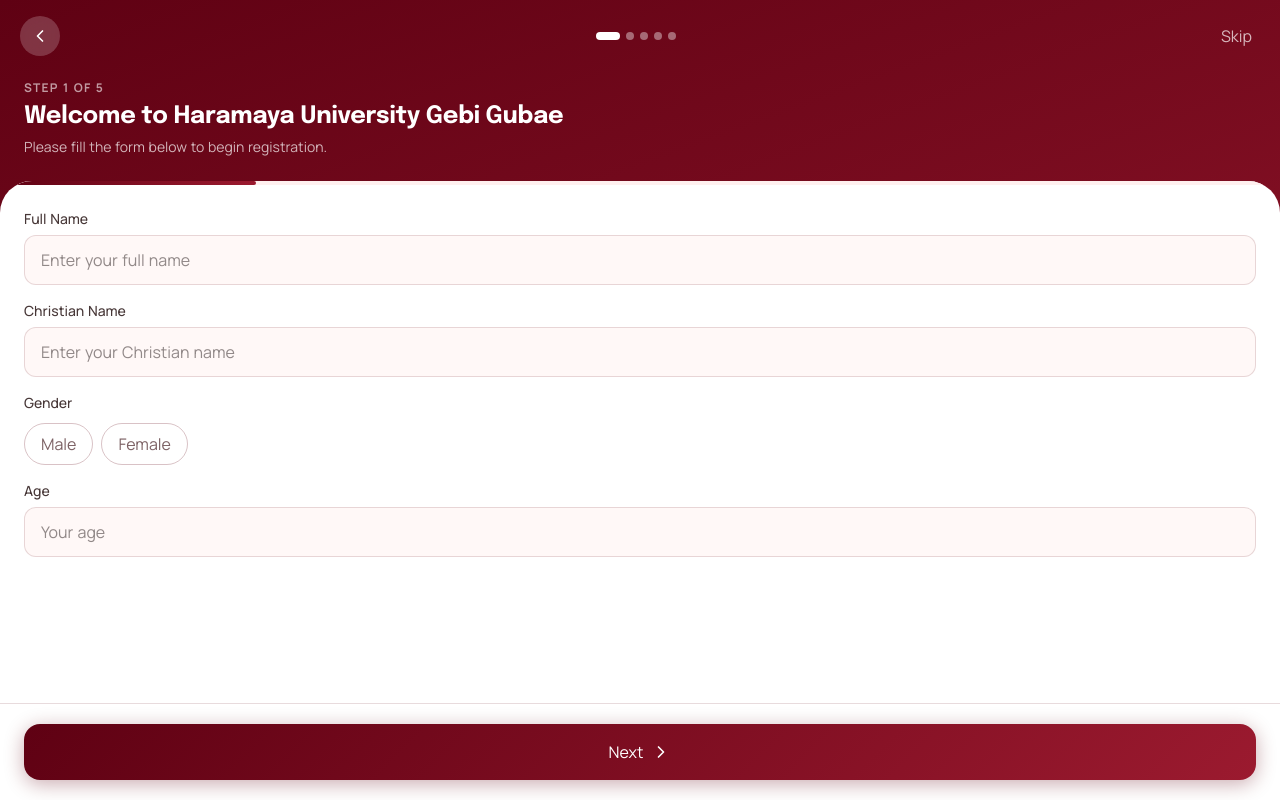
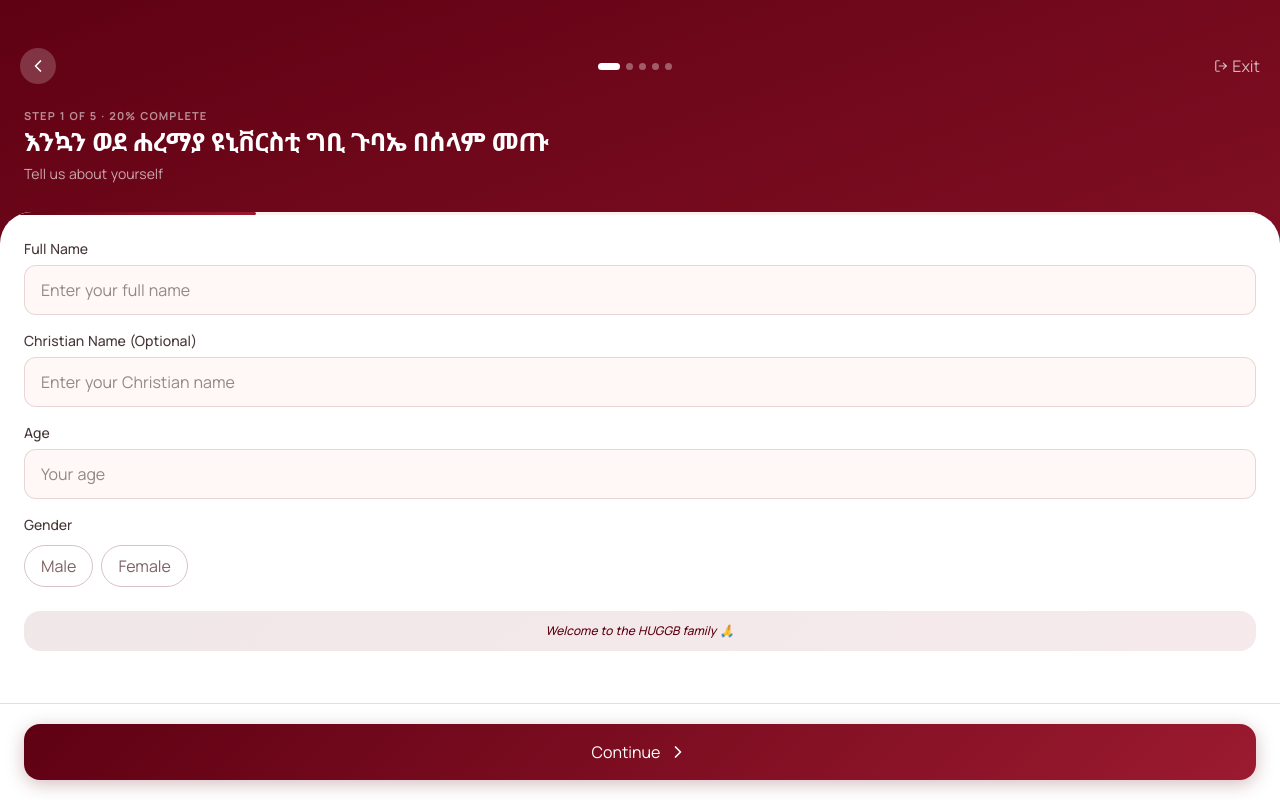
Before and after one commit to Orthonet8/hugg, a React (Vite) app in the folder app_frontend/: page /register/1 in a window 1280 px wide. Built offline with nearby package versions, Linux system fonts and the light colour scheme; no server answers.

Commit message:
feat: Enhance registration page with motivational quotes and improved gradient backgrounds; update slide titles and subtitles

```diff
--- a/app_frontend/src/components/registration/SlideBasicInfo.tsx
+++ b/app_frontend/src/components/registration/SlideBasicInfo.tsx
@@ -9,42 +9,20 @@ interface SlideProps {
 
 export const SlideBasicInfo = ({ form, setForm }: SlideProps) => {
   const { t } = useI18n();
-
   return (
     <div className="space-y-4">
-      <InputField
-        label={t("auth.fullName")}
-        value={form.fullName}
+      <InputField label={t("auth.fullName")} value={form.fullName}
         onChange={(e) => setForm((f) => ({ ...f, fullName: e.target.value }))}
-        placeholder={t("reg.fullNamePlaceholder")}
-        required
-      />
-      <InputField
-        label={t("auth.christianName")}
-        value={form.christianName}
+        placeholder={t("reg.fullNamePlaceholder")} required />
+      <InputField label={`${t("auth.christianName")} (Optional)`} value={form.christianName}
         onChange={(e) => setForm((f) => ({ ...f, christianName: e.target.value }))}
-        placeholder={t("reg.christianNamePlaceholder")}
-        required
-      />
-      <OptionPills
-        label={t("reg.gender")}
-        value={form.gender}
+        placeholder={t("reg.christianNamePlaceholder")} />
+      <InputField label={t("reg.age")} type="number" value={form.age}
+        onChange={(e) => setForm((f) => ({ ...f, age: e.target.value }))}
+        placeholder={t("reg.agePlaceholder")} min="16" max="100" required />
+      <OptionPills label={t("reg.gender")} value={form.gender}
         options={[t("reg.male"), t("reg.female")]}
-        onChange={(v) => setForm((f) => ({
-          ...f,
-          gender: v === t("reg.male") ? "ወንድ" : v === t("reg.female") ? "ሴት" : "",
-        }))}
-      />
-      <InputField
-        label={t("reg.age")}
-        type="number"
-        value={form.age}
-        onChange={(e) => setForm((f) => ({ ...f, age: e.target.value }))}
-        placeholder={t("reg.agePlaceholder")}
-        min="16"
-        max="100"
-        required
-      />
+        onChange={(v) => setForm((f) => ({ ...f, gender: v === t("reg.male") ? "ወንድ" : "ሴት" }))} />
     </div>
   );
 };
--- a/app_frontend/src/pages/RegistrationPage.tsx
+++ b/app_frontend/src/pages/RegistrationPage.tsx
@@ -1,7 +1,7 @@
 import { useMemo, useState } from "react";
 import { useNavigate, useParams } from "react-router-dom";
 import { AnimatePresence, motion } from "framer-motion";
-import { ChevronLeft, ChevronRight, Check } from "lucide-react";
+import { ChevronLeft, ChevronRight, Check, LogOut } from "lucide-react";
 import { registrationSlides } from "../data/registrationSlides";
 import { SlideBasicInfo } from "../components/registration/SlideBasicInfo";
 import { SlideCampusAcademics } from "../components/registration/SlideCampusAcademics";
@@ -19,14 +19,32 @@ const slideMap: Record<string, React.ComponentType<{ form: RegistrationForm; set
   "contact-social": SlideContactSocial,
 };
 
-/* Slide accent colors — each step gets its own identity */
-const SLIDE_ACCENTS = [
-  { from: "#5f0113", to: "#9b1a2f" },   // 1 — deep crimson
-  { from: "#1d4ed8", to: "#3b82f6" },   // 2 — blue
-  { from: "#047857", to: "#10b981" },   // 3 — green
-  { from: "#7c3aed", to: "#a78bfa" },   // 4 — purple
-  { from: "#b45309", to: "#f59e0b" },   // 5 — gold
+/* Each slide gets its own gradient — matches Stitch color identity */
+const GRADIENTS = [
+  ["#5f0113", "#9b1a2f"],  // 1 crimson
+  ["#1e3a8a", "#2563eb"],  // 2 blue
+  ["#064e3b", "#059669"],  // 3 green
+  ["#4c1d95", "#7c3aed"],  // 4 purple
+  ["#92400e", "#d97706"],  // 5 amber/gold
 ];
+
+/* Stitch slide subtitles */
+const SUBTITLES: Record<string, string> = {
+  "basic-info": "Tell us about yourself",
+  "campus-academics": "Tell us about your university life.",
+  "background-participation": "Please provide details about your local origins and church history.",
+  "skills-service": "Help us understand how you'd like to contribute to our community.",
+  "contact-social": "Almost done!",
+};
+
+/* Stitch slide motivational quotes */
+const QUOTES: Record<string, string> = {
+  "basic-info": "Welcome to the HUGGB family 🙏",
+  "campus-academics": "Academic & Spiritual Excellence",
+  "background-participation": '"Grow in the grace and knowledge of our Lord."',
+  "skills-service": "Serve with heart, lead with faith.",
+  "contact-social": "Welcome to the family. We're glad you're here.",
+};
 
 export interface RegistrationForm {
   fullName: string; christianName: string; gender: string; age: string;
@@ -56,17 +74,6 @@ const validators: Record<string, (f: RegistrationForm) => boolean> = {
   "contact-social": () => true,
 };
 
-const slideTitleKeys: Record<string, string> = {
-  "basic-info": "reg.step1Title", "campus-academics": "reg.step2Title",
-  "background-participation": "reg.step3Title", "skills-service": "reg.step4Title",
-  "contact-social": "reg.step5Title",
-};
-const slideSubtitleKeys: Record<string, string> = {
-  "basic-info": "reg.step1Subtitle", "campus-academics": "reg.step2Subtitle",
-  "background-participation": "reg.step3Subtitle", "skills-service": "reg.step4Subtitle",
-  "contact-social": "reg.step5Subtitle",
-};
-
 export const RegistrationPage = () => {
   const { t } = useI18n();
   const navigate = useNavigate();
@@ -76,16 +83,16 @@ export const RegistrationPage = () => {
   const [form, setForm] = useState<RegistrationForm>({ ...initialForm });
   const [submitting, setSubmitting] = useState(false);
   const [error, setError] = useState("");
-  const [direction, setDirection] = useState<1 | -1>(1);
+  const [dir, setDir] = useState<1 | -1>(1);
 
   const currentIndex = useMemo(() => {
     const idx = registrationSlides.findIndex((s) => s.id === stepId);
     return idx >= 0 ? idx : 0;
   }, [stepId]);
 
-  const currentSlide = registrationSlides[currentIndex];
-  const SlideComponent = slideMap[currentSlide?.id];
-  const accent = SLIDE_ACCENTS[currentIndex] ?? SLIDE_ACCENTS[0];
+  const slide = registrationSlides[currentIndex];
+  const SlideComponent = slideMap[slide?.id];
+  const [gradFrom, gradTo] = GRADIENTS[currentIndex] ?? GRADIENTS[0];
   const isLast = currentIndex === registrationSlides.length - 1;
 
   const goTo = (idx: number) => {
@@ -94,7 +101,7 @@ export const RegistrationPage = () => {
   };
 
   const handleNext = async () => {
-    if (!validators[currentSlide?.id]?.(form)) { setError(t("reg.validationError")); return; }
+    if (!validators[slide?.id]?.(form)) { setError(t("reg.validationError")); return; }
     setError("");
     if (isLast) {
       setSubmitting(true);
@@ -102,74 +109,77 @@ export const RegistrationPage = () => {
       catch { setError("Failed to save. Please try again."); setSubmitting(false); }
       return;
     }
-    setDirection(1);
-    goTo(currentIndex + 1);
+    setDir(1); goTo(currentIndex + 1);
   };
 
   const handleBack = () => {
-    setDirection(-1);
+    setDir(-1);
     if (currentIndex === 0) navigate("/news");
     else goTo(currentIndex - 1);
   };
 
   return (
-    <div className="fixed inset-0 flex flex-col overflow-hidden" style={{ background: `linear-gradient(160deg, ${accent.from} 0%, ${accent.to} 100%)` }}>
+    <div className="fixed inset-0 flex flex-col" style={{ background: `linear-gradient(160deg, ${gradFrom} 0%, ${gradTo} 100%)` }}>
+
       {/* ── Top bar ── */}
-      <div className="flex items-center justify-between px-5 pt-safe pt-4 pb-2 z-10">
+      <div className="flex items-center justify-between px-5 pt-12 pb-3">
         <button type="button" onClick={handleBack}
-          className="flex items-center justify-center h-10 w-10 rounded-full bg-white/20 text-white backdrop-blur-sm transition hover:bg-white/30">
+          className="h-9 w-9 rounded-full bg-white/20 backdrop-blur-sm flex items-center justify-center text-white hover:bg-white/30 transition">
           <ChevronLeft size={20} />
         </button>
 
-        {/* Step dots */}
+        {/* Dot indicators */}
         <div className="flex items-center gap-1.5">
-          {registrationSlides.map((_, idx) => (
-            <motion.div key={idx} animate={{ width: idx === currentIndex ? 24 : 8, opacity: idx <= currentIndex ? 1 : 0.4 }}
-              className="h-2 rounded-full bg-white" transition={{ duration: 0.3 }} />
+          {registrationSlides.map((_, i) => (
+            <motion.div key={i}
+              animate={{ width: i === currentIndex ? 22 : 7, opacity: i <= currentIndex ? 1 : 0.35 }}
+              transition={{ duration: 0.3 }}
+              className="h-[7px] rounded-full bg-white" />
           ))}
         </div>
 
         <button type="button" onClick={() => navigate("/news")}
-          className="text-xs font-semibold text-white/70 hover:text-white transition px-2 py-1">
-          Skip
+          className="flex items-center gap-1 text-xs font-semibold text-white/70 hover:text-white transition">
+          <LogOut size={14} /> Exit
         </button>
       </div>
 
-      {/* ── Hero header ── */}
-      <div className="px-6 pt-4 pb-6 text-white">
-        <motion.p key={`step-${currentIndex}`} initial={{ opacity: 0, y: -8 }} animate={{ opacity: 1, y: 0 }}
-          className="text-xs font-bold uppercase tracking-widest text-white/60 mb-1">
-          Step {currentSlide.step} of {registrationSlides.length}
+      {/* ── Gradient header ── */}
+      <div className="px-6 pt-3 pb-7 text-white">
+        <motion.p key={`step-${currentIndex}`} initial={{ opacity: 0, y: -6 }} animate={{ opacity: 1, y: 0 }}
+          className="text-[11px] font-bold uppercase tracking-widest text-white/55 mb-1">
+          Step {slide.step} of {registrationSlides.length} · {slide.progress}% complete
         </motion.p>
-        <motion.h1 key={`title-${currentSlide.id}`} initial={{ opacity: 0, x: direction * 30 }} animate={{ opacity: 1, x: 0 }}
-          transition={{ duration: 0.35 }}
-          className="app-heading text-2xl font-bold leading-snug">
-          {t(slideTitleKeys[currentSlide.id] ?? currentSlide.title)}
+        <motion.h1 key={`h-${slide.id}`} initial={{ opacity: 0, x: dir * 24 }} animate={{ opacity: 1, x: 0 }}
+          transition={{ duration: 0.32 }}
+          className="app-heading text-[1.6rem] font-bold leading-tight">
+          {slide.title}
         </motion.h1>
-        <motion.p key={`sub-${currentSlide.id}`} initial={{ opacity: 0 }} animate={{ opacity: 1 }} transition={{ delay: 0.1 }}
-          className="mt-1 text-sm text-white/70">
-          {t(slideSubtitleKeys[currentSlide.id] ?? currentSlide.subtitle)}
+        <motion.p key={`s-${slide.id}`} initial={{ opacity: 0 }} animate={{ opacity: 1 }} transition={{ delay: 0.1 }}
+          className="mt-1 text-sm text-white/65">
+          {SUBTITLES[slide.id]}
         </motion.p>
       </div>
 
-      {/* ── White sheet (slides up) ── */}
-      <div className="flex-1 flex flex-col bg-[color:var(--surface)] rounded-t-[2rem] overflow-hidden">
-        {/* Progress bar at top of sheet */}
-        <div className="h-1 w-full bg-[color:var(--surface-soft)]">
+      {/* ── White sheet ── */}
+      <div className="flex-1 flex flex-col bg-[color:var(--surface)] rounded-t-[2rem] overflow-hidden min-h-0">
+
+        {/* Thin progress bar */}
+        <div className="h-[3px] bg-[color:var(--surface-soft)] shrink-0">
           <motion.div className="h-full rounded-full"
-            style={{ background: `linear-gradient(90deg, ${accent.from}, ${accent.to})` }}
-            animate={{ width: `${currentSlide.progress}%` }}
+            style={{ background: `linear-gradient(90deg, ${gradFrom}, ${gradTo})` }}
+            animate={{ width: `${slide.progress}%` }}
             transition={{ duration: 0.5, ease: "easeOut" }} />
         </div>
 
-        {/* Scrollable form content */}
-        <div className="flex-1 overflow-y-auto">
-          <AnimatePresence mode="wait" custom={direction}>
-            <motion.div key={currentSlide.id} custom={direction}
-              initial={{ x: direction * 60, opacity: 0 }}
+        {/* Scrollable form */}
+        <div className="flex-1 overflow-y-auto overscroll-contain">
+          <AnimatePresence mode="wait" custom={dir}>
+            <motion.div key={slide.id}
+              initial={{ x: dir * 50, opacity: 0 }}
               animate={{ x: 0, opacity: 1 }}
-              exit={{ x: direction * -60, opacity: 0 }}
-              transition={{ type: "spring", stiffness: 320, damping: 32 }}
+              exit={{ x: dir * -50, opacity: 0 }}
+              transition={{ type: "spring", stiffness: 340, damping: 34 }}
               className="px-6 pt-6 pb-4">
 
               {error && (
@@ -179,25 +189,35 @@ export const RegistrationPage = () => {
                 </motion.div>
               )}
 
-              {SlideComponent
-                ? <SlideComponent form={form} setForm={setForm} />
-                : <p className="text-center text-sm text-[color:var(--text-muted)] py-10">Slide not found.</p>}
+              {SlideComponent && <SlideComponent form={form} setForm={setForm} />}
+
+              {/* Stitch motivational quote */}
+              <motion.div initial={{ opacity: 0, y: 8 }} animate={{ opacity: 1, y: 0 }} transition={{ delay: 0.25 }}
+                className="mt-6 rounded-2xl px-4 py-3 text-center text-xs font-medium italic"
+                style={{ background: `linear-gradient(135deg, ${gradFrom}18, ${gradTo}18)`, color: gradFrom }}>
+                {QUOTES[slide.id]}
+              </motion.div>
             </motion.div>
           </AnimatePresence>
         </div>
 
-        {/* ── Bottom action bar ── */}
-        <div className="px-6 py-5 border-t border-[color:var(--border)] bg-[color:var(--surface)]">
+        {/* ── Bottom CTA ── */}
+        <div className="shrink-0 px-6 py-5 border-t border-[color:var(--border)] bg-[color:var(--surface)] flex items-center gap-3">
+          {currentIndex > 0 && (
+            <button type="button" onClick={handleBack}
+              className="h-14 px-5 rounded-2xl border-2 flex items-center gap-1.5 text-sm font-bold transition hover:bg-[color:var(--soft-hover)]"
+              style={{ borderColor: gradFrom, color: gradFrom }}>
+              <ChevronLeft size={18} /> Back
+            </button>
+          )}
           <button type="button" onClick={handleNext} disabled={submitting}
-            className="w-full h-14 rounded-2xl flex items-center justify-center gap-2 text-base font-bold text-white transition active:scale-95 disabled:opacity-60"
-            style={{ background: `linear-gradient(135deg, ${accent.from}, ${accent.to})`, boxShadow: `0 4px 20px ${accent.from}55` }}>
-            {submitting ? (
-              <span className="animate-spin h-5 w-5 border-2 border-white border-t-transparent rounded-full" />
-            ) : isLast ? (
-              <><Check size={20} /> Complete Registration</>
-            ) : (
-              <>{t("common.next")} <ChevronRight size={20} /></>
-            )}
+            className="flex-1 h-14 rounded-2xl flex items-center justify-center gap-2 text-base font-bold text-white transition active:scale-[0.98] disabled:opacity-60"
+            style={{ background: `linear-gradient(135deg, ${gradFrom}, ${gradTo})`, boxShadow: `0 4px 18px ${gradFrom}44` }}>
+            {submitting
+              ? <span className="h-5 w-5 rounded-full border-2 border-white border-t-transparent animate-spin" />
+              : isLast
+                ? <><Check size={20} /> Complete Registration</>
+                : <>Continue <ChevronRight size={20} /></>}
           </button>
         </div>
       </div>
```
Also changed, not shown: app_frontend/src/components/registration/SlideContactSocial.tsx (+13 -26 lines), app_frontend/src/pages/CalendarPage.tsx (+11 -3 lines), app_frontend/src/pages/NewsPage.tsx (+11 -2 lines).
